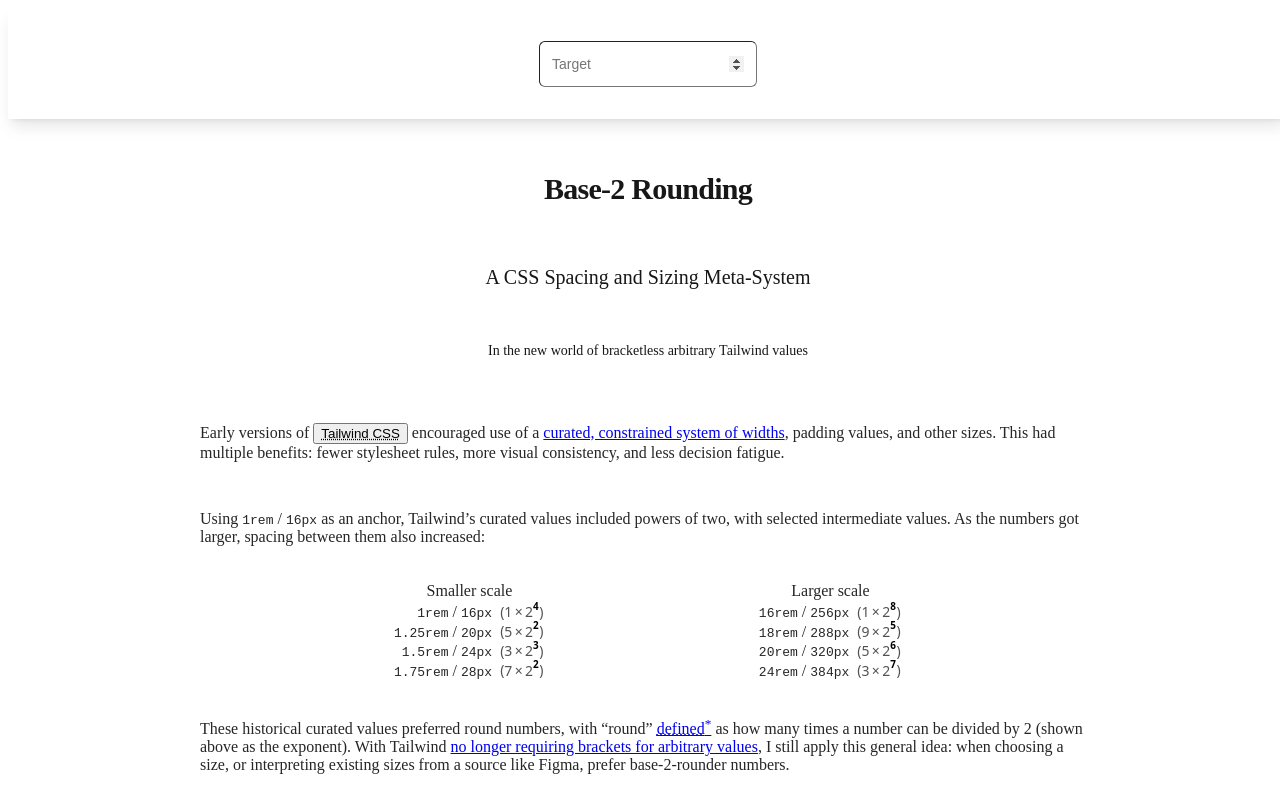
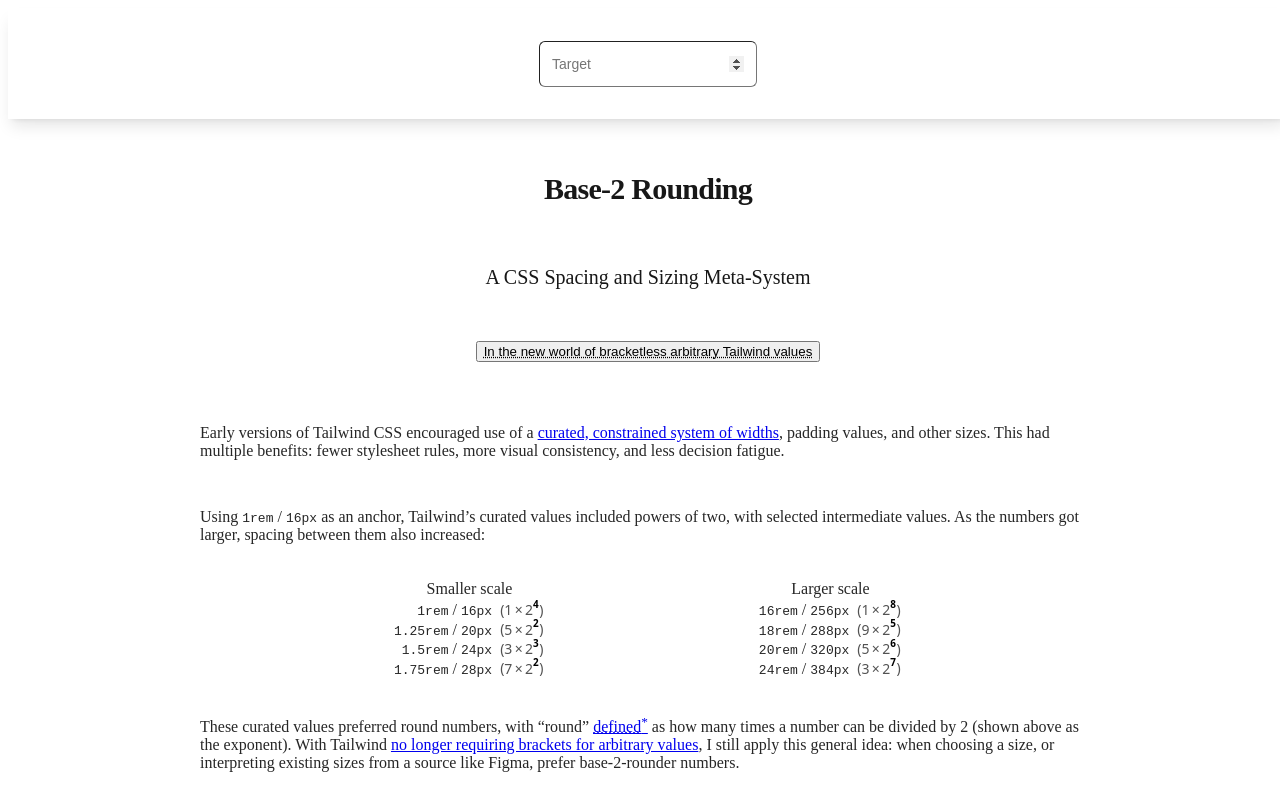
Before and after one commit to jfrancos/objectivelyround, a Svelte app: page / in a window 1280 px wide. Shown: the top 800 px of the page. Built offline with nearby package versions, Linux system fonts and the light colour scheme.

Commit message:
text-wip

```diff
--- a/src/App.svelte
+++ b/src/App.svelte
@@ -146,19 +146,20 @@
           A CSS Spacing and Sizing Meta-System
         </p>
         <p class="text-center text-sm text-neutral-900">
-          In the new world of bracketless arbitrary Tailwind values
+          <Popover
+            ><PopoverTrigger class="underline decoration-dotted">
+              In the new world of bracketless arbitrary Tailwind values</PopoverTrigger
+            ><PopoverContent
+              class="bg-foreground text-background text-xs text-balance rounded-md px-3 py-2 w-fit max-w-64"
+              >Also relevant for historically value-agnostic tools such as
+              UnoCSS
+            </PopoverContent>
+          </Popover>
         </p>
       </header>
       <section class="flex flex-col gap-4">
         <p>
-          Early versions of <Popover
-            ><PopoverTrigger class="underline decoration-dotted"
-              >Tailwind CSS</PopoverTrigger
-            ><PopoverContent
-              class="bg-foreground text-background text-xs text-balance rounded-md px-3 py-2 w-fit max-w-64"
-              >Tailwind CSS is a standard framework for styling HTML with CSS.</PopoverContent
-            >
-          </Popover> encouraged use of a
+          Early versions of Tailwind CSS encouraged use of a
           <a
             rel="noreferrer"
             class="underline"
@@ -218,7 +219,7 @@
         </div>
 
         <p>
-          These historical curated values preferred round numbers, with “round”
+          These curated values preferred round numbers, with “round”
           <a href="#note-base-2-round" id="ref-base-2-round">
             <span class="underline decoration-dotted">defined</span><sup>*</sup>
           </a>
```
